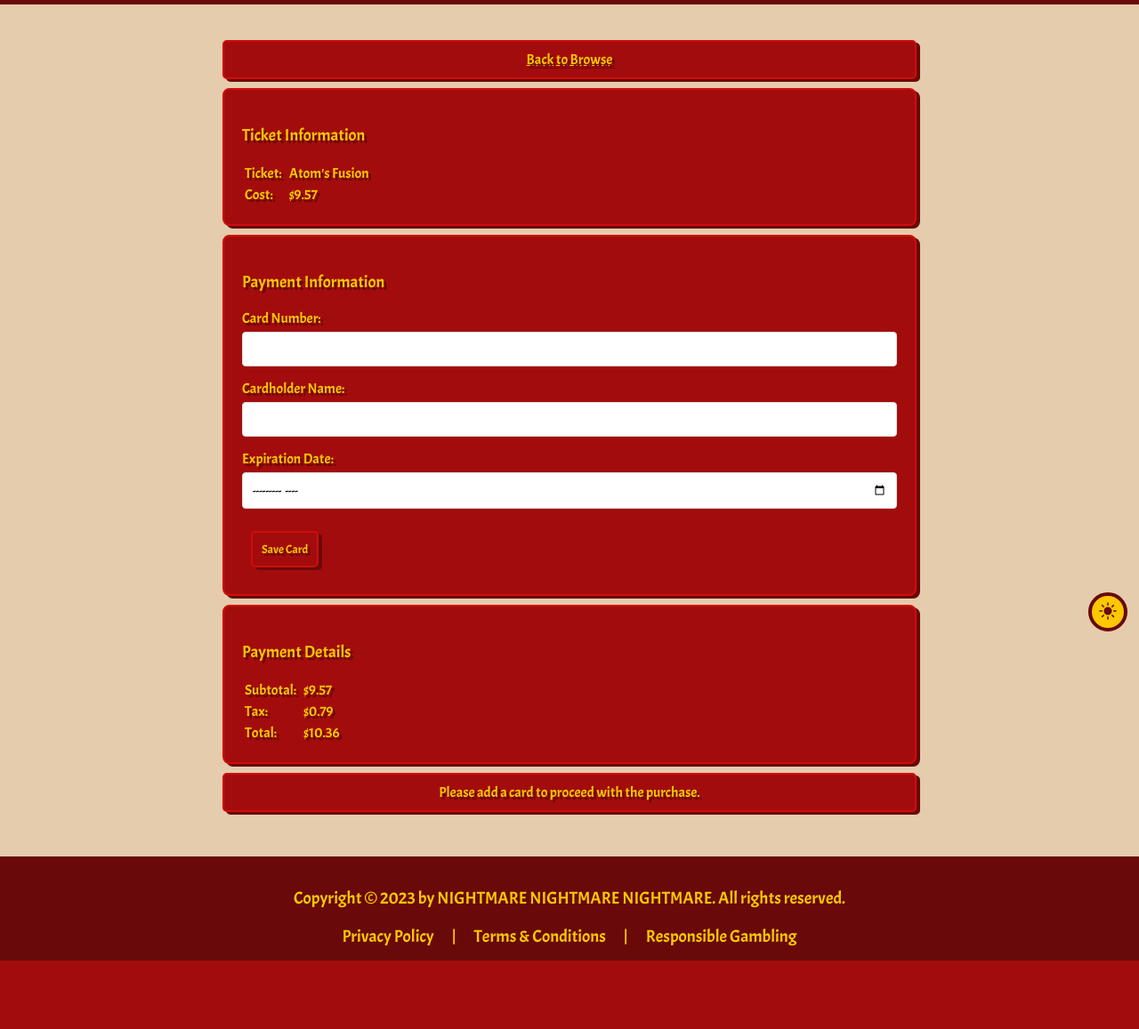
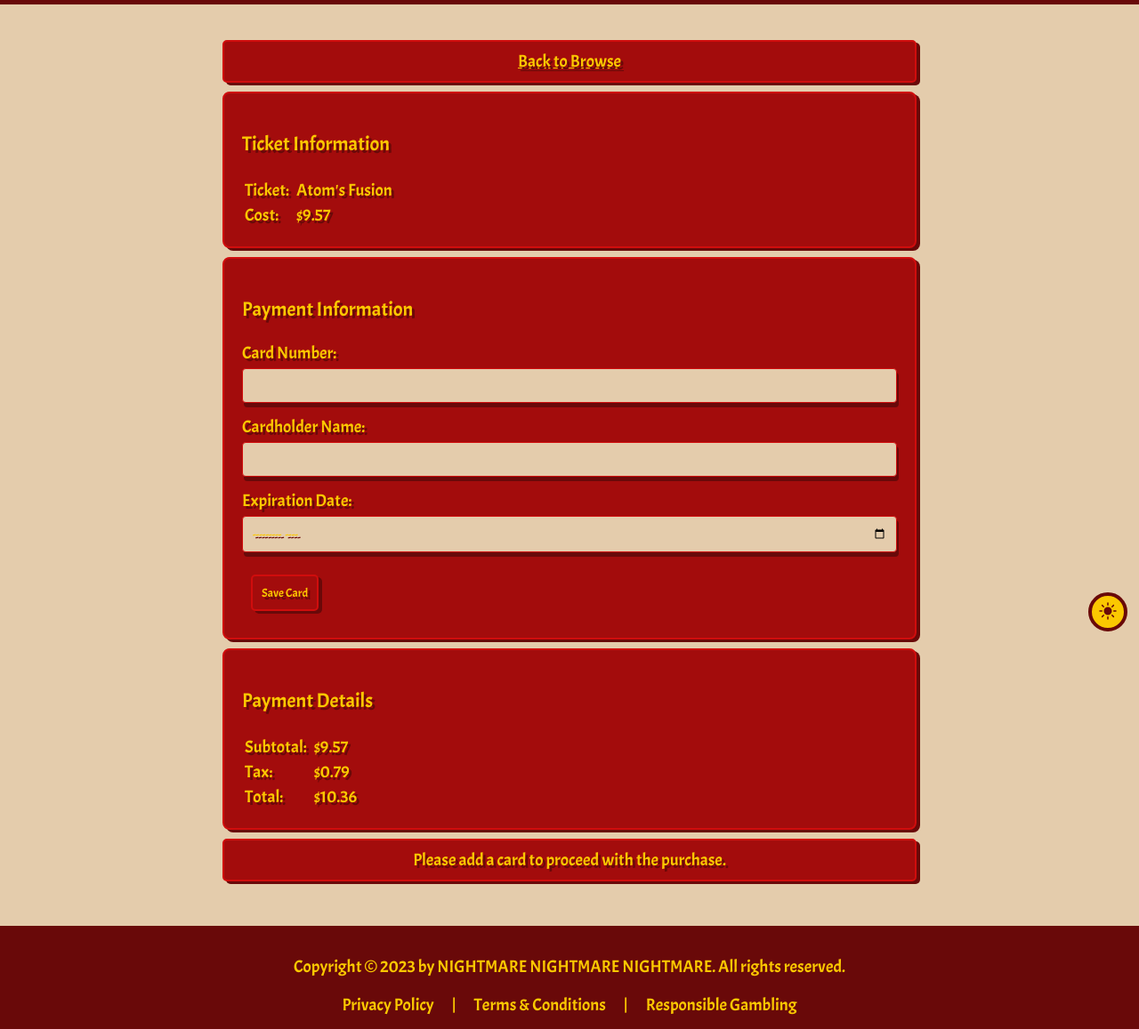
Before and after one commit to Gowtham1Moorthy/python-fullstack, a Django app: a page that uses LPSApp/templates/base.html in a window 1280 px wide. Shown: the part 75-1232 px from the top of the page at 89% size. Before the commit the page ends 1155 px from the top, so only its background shows below. Run offline with Django 4.2, Linux system fonts and the light colour scheme; a user stored in the database is signed in; data comes from the database, SQL or seed files in the repository; both versions use the stored data as it was after the commit.

Commit message:
CSS Changes

```diff
--- a/LPSApp/static/css/history.css
+++ b/LPSApp/static/css/history.css
@@ -1,3 +1,5 @@
+
+
 ul{
     max-width: 800px;
     padding: 0;
@@ -15,6 +17,8 @@ li{
     margin: 10px;
     transition: all .2s ease;
     border-radius: 5px;
+    font-size: 1.2em;
+    text-align: center;
 }
 
 li::marker{
@@ -88,7 +92,7 @@ li.show>div{
     border-radius: 5px;
     cursor: pointer;
     margin: 0 auto;
-  width: 100%;
+    width: 100%;
 }
 
 .claimButton:hover{
--- a/LPSApp/static/css/purchase.css
+++ b/LPSApp/static/css/purchase.css
@@ -3,6 +3,7 @@ main {
     margin: 0 auto;
     max-width: 800px;
     margin-top: 90px;
+    font-size: 1.2em;
 }
 
 main div {
@@ -80,3 +81,13 @@ form input {
 .purchaseButton{
     margin: 0 auto;
 }
+
+#card_number,
+#cardholder_name,
+#expiration_date{
+    background-color: var(--background);
+    text-shadow: var(--font-shadow);
+    color: var(--secondary);
+    box-shadow: 2px 5px 0px var(--primary-dark) ;
+    border-color: var(--primary-bright);
+}
```
Also changed, not shown: db.sqlite3.
